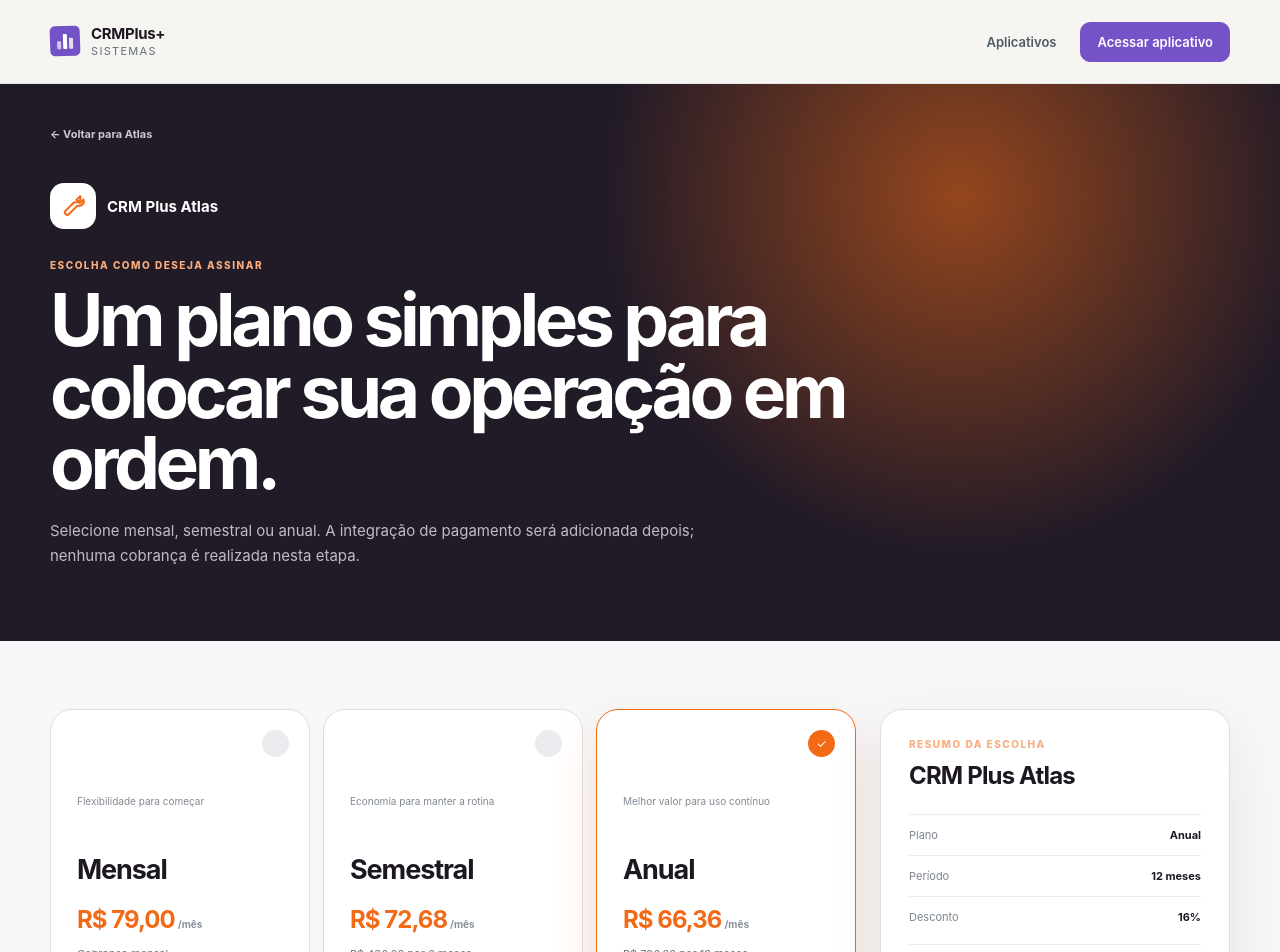
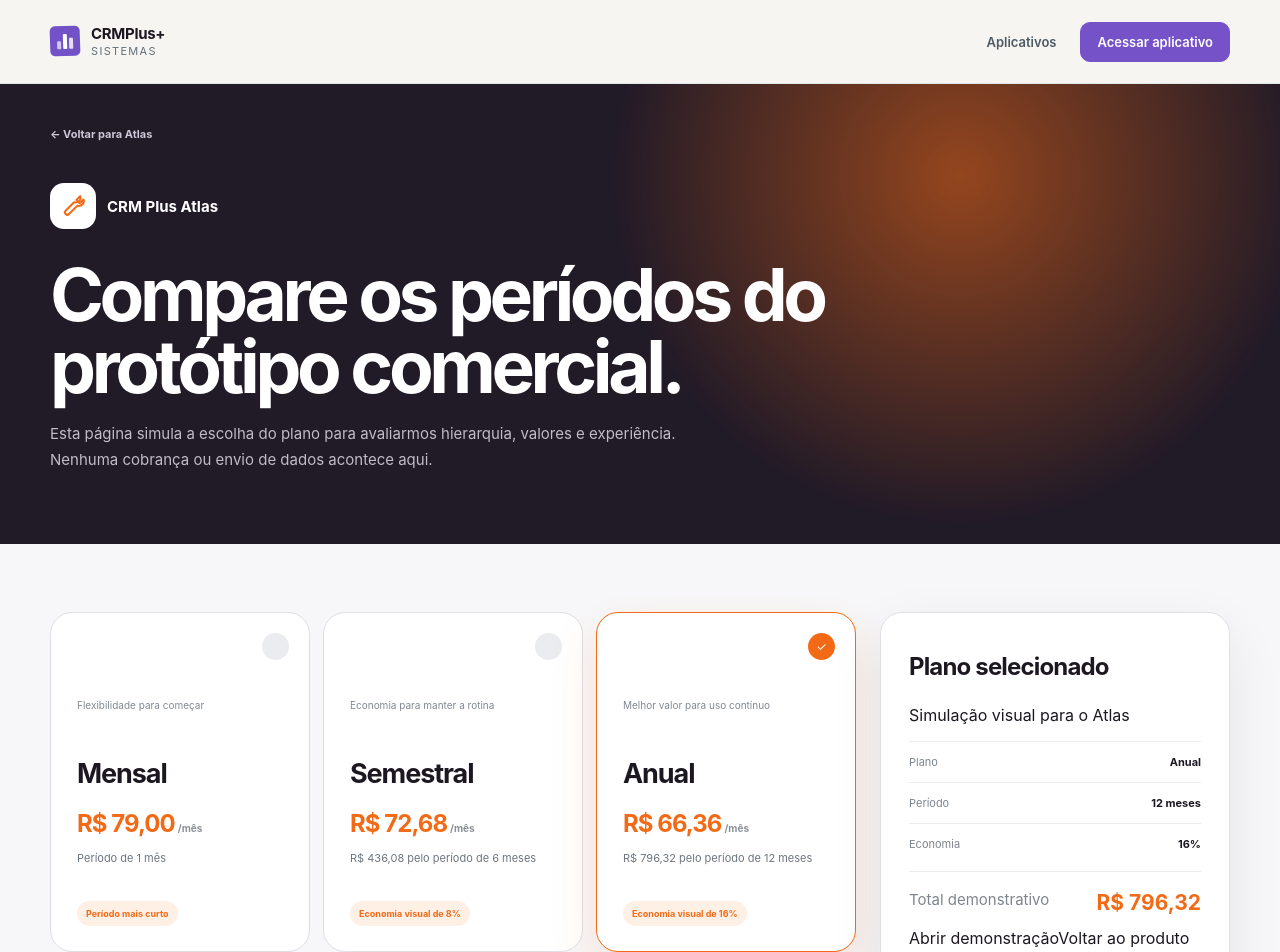
Before and after one commit to aruanmf446-hub/crmplus, a Next.js app: page /assinar/atlas in a window 1280 px wide. Shown: the top 952 px of the page. Built offline with nearby package versions, Linux system fonts and the light colour scheme.

Commit message:
fix: keep plan page as visual prototype

```diff
--- a/components/SubscriptionPlans.tsx
+++ b/components/SubscriptionPlans.tsx
@@ -36,9 +36,8 @@ export function SubscriptionPlans({ product }: Props) {
           <div className="shell">
             <Link className={styles.back} href={`/aplicativos/${product.slug}`}>← Voltar para {product.shortName}</Link>
             <div className={styles.identity}><span><ProductIcon slug={product.slug} size={27} /></span><strong>{product.name}</strong></div>
-            <p className={styles.kicker}>Escolha como deseja assinar</p>
-            <h1>Um plano simples para colocar sua operação em ordem.</h1>
-            <p>Selecione mensal, semestral ou anual. A integração de pagamento será adicionada depois; nenhuma cobrança é realizada nesta etapa.</p>
+            <h1>Compare os períodos do protótipo comercial.</h1>
+            <p>Esta página simula a escolha do plano para avaliarmos hierarquia, valores e experiência. Nenhuma cobrança ou envio de dados acontece aqui.</p>
           </div>
         </section>
 
@@ -61,8 +60,8 @@ export function SubscriptionPlans({ product }: Props) {
                     <small>{plan.note}</small>
                     <h2>{plan.name}</h2>
                     <strong>{formatCurrency(monthlyEquivalent)}<em>/mês</em></strong>
-                    <p>{price.months === 1 ? "Cobrança mensal" : `${formatCurrency(price.total)} por ${price.months} meses`}</p>
-                    {price.discount ? <b>Economize {price.discount}%</b> : <b>Sem fidelidade longa</b>}
+                    <p>{price.months === 1 ? "Período de 1 mês" : `${formatCurrency(price.total)} pelo período de ${price.months} meses`}</p>
+                    {price.discount ? <b>Economia visual de {price.discount}%</b> : <b>Período mais curto</b>}
                   </button>
                 );
               })}
@@ -70,17 +69,20 @@ export function SubscriptionPlans({ product }: Props) {
 
             <aside className={styles.summary}>
               <div>
-                <p className={styles.kicker}>Resumo da escolha</p>
-                <h2>{product.name}</h2>
+                <h2>Plano selecionado</h2>
+                <p className="plan-prototype-note">Simulação visual para o {product.shortName}</p>
                 <dl>
                   <div><dt>Plano</dt><dd>{plans.find((plan) => plan.id === selected)?.name}</dd></div>
                   <div><dt>Período</dt><dd>{selectedPrice.months} {selectedPrice.months === 1 ? "mês" : "meses"}</dd></div>
-                  <div><dt>Desconto</dt><dd>{selectedPrice.discount ? `${selectedPrice.discount}%` : "—"}</dd></div>
-                  <div className={styles.total}><dt>Total</dt><dd>{formatCurrency(selectedPrice.total)}</dd></div>
+                  <div><dt>Economia</dt><dd>{selectedPrice.discount ? `${selectedPrice.discount}%` : "—"}</dd></div>
+                  <div className={styles.total}><dt>Total demonstrativo</dt><dd>{formatCurrency(selectedPrice.total)}</dd></div>
                 </dl>
               </div>
-              <button type="button" disabled>Pagamento com Stripe em breve</button>
-              <small>Esta tela já deixa a seleção de plano pronta, mas não solicita cartão, não gera cobrança e não envia dados para serviços externos.</small>
+              <div className="plan-summary-actions">
+                <Link href={`/sistemas/${product.slug}`}>Abrir demonstração</Link>
+                <Link href={`/aplicativos/${product.slug}`}>Voltar ao produto</Link>
+              </div>
+              <small>A seleção permanece apenas durante esta navegação e serve para validar o webdesign da futura contratação.</small>
             </aside>
           </div>
         </section>
```
